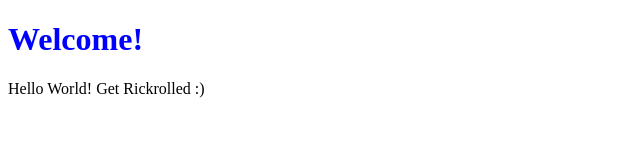
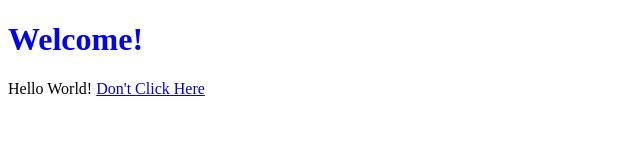
Before and after one commit to Arnav-Jhajharia/Arnav-Jhajharia.github.io, a plain HTML site: page index.html in a window 1280 px wide. Shown: the whole page, without its empty margins (0-640 px from the left). Drawn offline with Linux system fonts and the light colour scheme.

Commit message:
irdk lol

```diff
--- a/index.html
+++ b/index.html
@@ -11,6 +11,6 @@
     <body>
         <h1>Welcome!</h1>
             Hello World!
-            Get Rickrolled :)
+            <a href = "https://youtu.be/dQw4w9WgXcQ">Don't Click Here</a>
     </body>
 </html>
```
